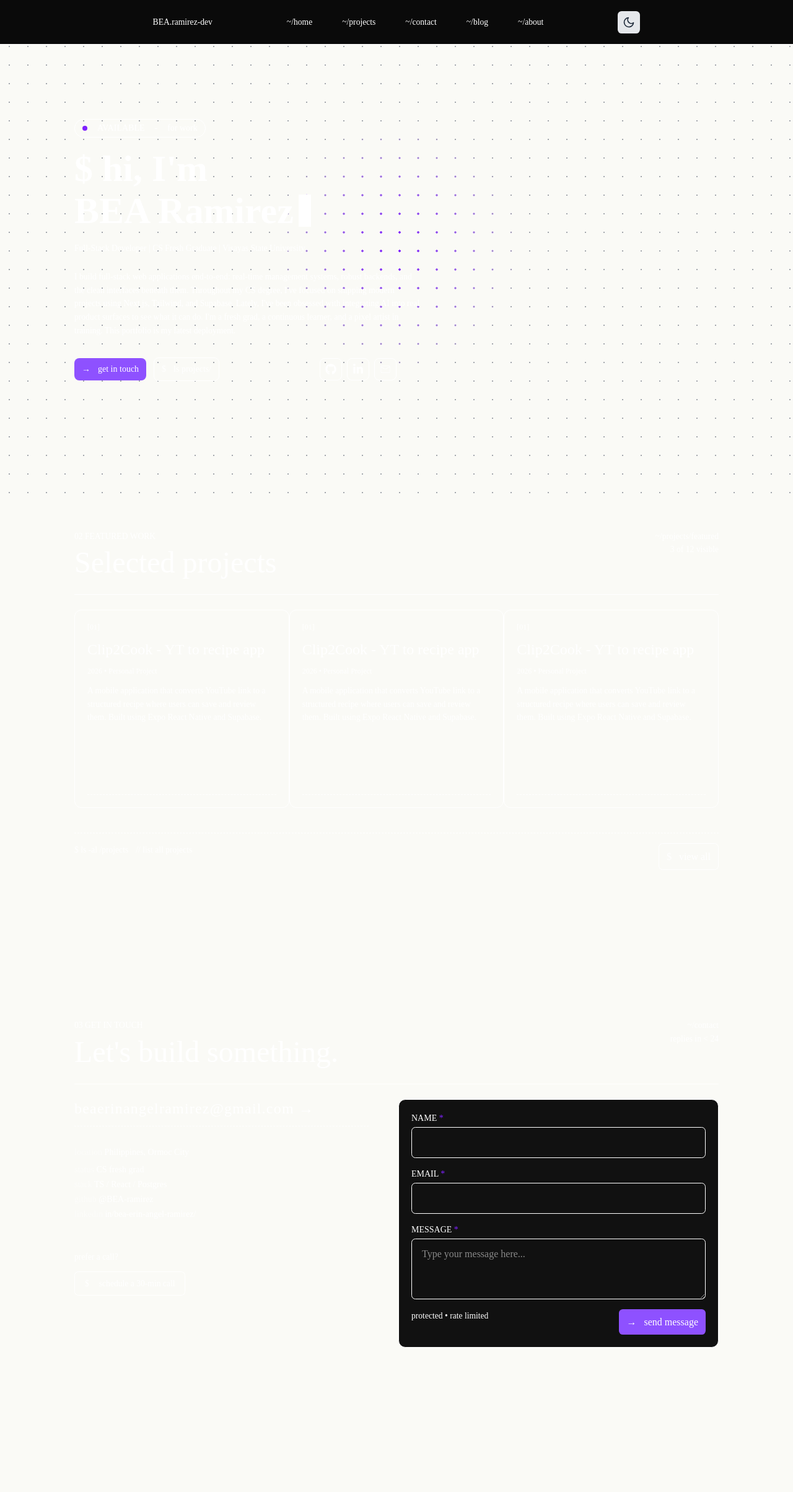
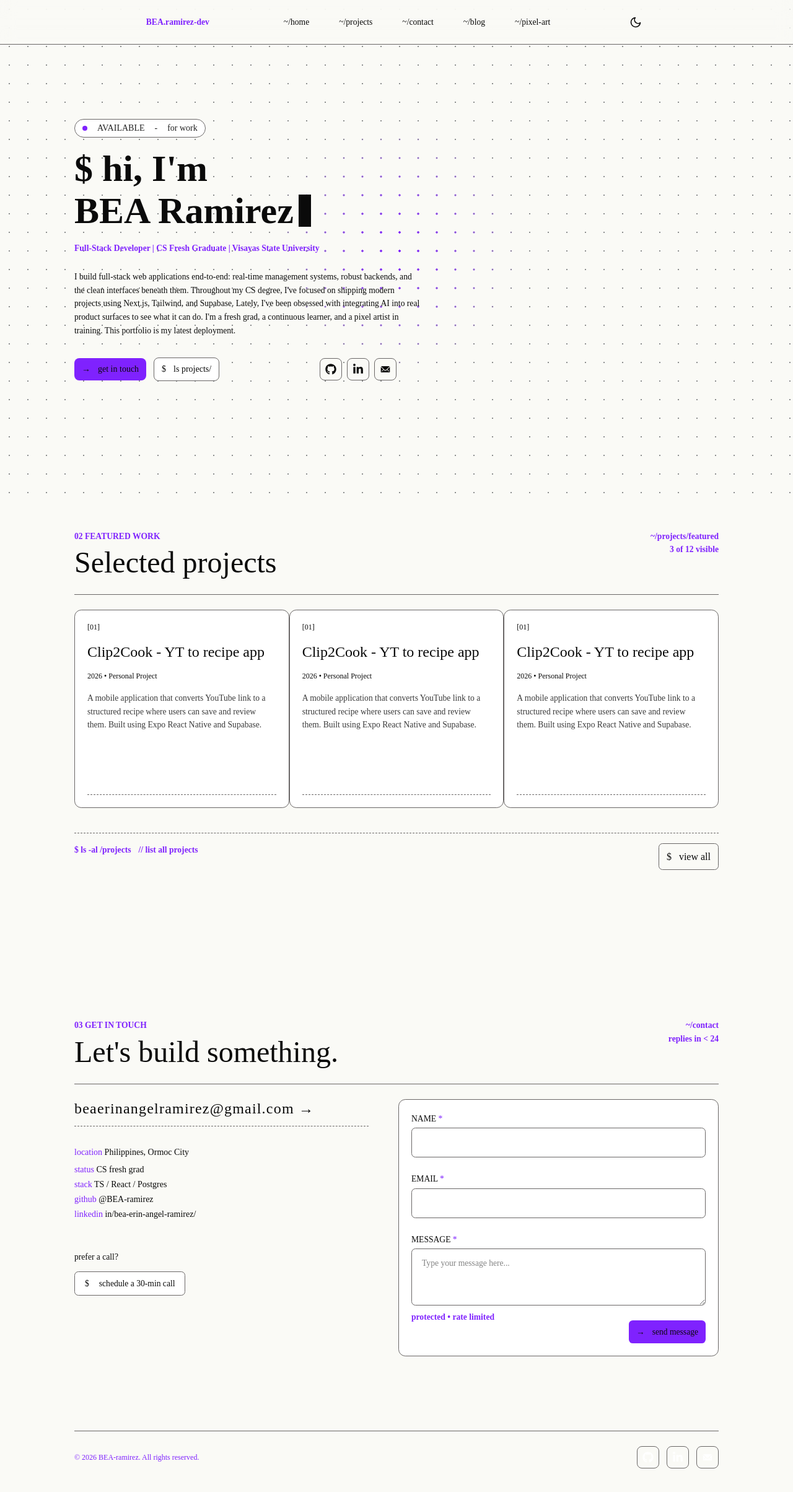
Before and after one commit to BEA-ramirez/portfolio-monorepo, a Next.js app in the folder apps/web/: page / in a window 1280 px wide. Shown: the top 2408 px of the page at 62% size. Before the commit the page ends 2295 px from the top, so only its background shows below. Built offline with nearby package versions, Linux system fonts and the light colour scheme.

Commit message:
- Updated main page for light and dark mode

```diff
--- a/apps/web/src/app/globals.css
+++ b/apps/web/src/app/globals.css
@@ -38,6 +38,7 @@
   --color-sidebar-primary: var(--sidebar-primary);
   --color-sidebar-foreground: var(--sidebar-foreground);
   --color-sidebar: var(--sidebar);
+  --color-secondary-accent: var(--secondary-accent);
   --color-chart-5: var(--chart-5);
   --color-chart-4: var(--chart-4);
   --color-chart-3: var(--chart-3);
@@ -73,44 +74,29 @@
   --foreground: oklch(0.145 0 0);
   --card: #ffffff;
   --card-foreground: oklch(0.145 0 0);
-  --accent: #8e51ff;
+  --secondary-foreground: #3a3a3a;
+  --accent: #7f22fe;
   --accent-foreground: oklch(0.145 0 0);
-  --secondary-accent: #7f22fe;
+  --secondary-accent: #9f5bff;
   --radius: 0.5rem;
+  --border: oklch(51.651% 0.00376 16.419);
+  --muted: oklch(0.708 0 0);
+  --muted-foreground: oklch(25.615% 0.00003 271.152);
 }
 
 .dark {
   --background: oklch(14.604% 0.00172 16.824);
   --foreground: oklch(0.985 0 0);
   --card: oklch(0.205 0 0);
-  --card-foreground: oklch(0.985 0 0);
-  --popover: oklch(0.205 0 0);
-  --popover-foreground: oklch(0.985 0 0);
-  --primary: oklch(0.922 0 0);
-  --primary-foreground: oklch(0.205 0 0);
-  --secondary: oklch(0.269 0 0);
-  --secondary-foreground: oklch(0.985 0 0);
+  --card-foreground: oklch(44.319% 0.00129 15.055);
+  --secondary-foreground: #848181;
   --muted: oklch(0.269 0 0);
-  --muted-foreground: oklch(0.708 0 0);
-  --accent: oklch(0.269 0 0);
+  --muted-foreground: oklch(81.173% 0.0011 12.54);
+  --accent: #7f22fe;
+  --secondary-accent: #9f5bff;
   --accent-foreground: oklch(0.985 0 0);
   --destructive: oklch(0.704 0.191 22.216);
-  --border: oklch(1 0 0 / 10%);
-  --input: oklch(1 0 0 / 15%);
-  --ring: oklch(0.556 0 0);
-  --chart-1: oklch(0.87 0 0);
-  --chart-2: oklch(0.556 0 0);
-  --chart-3: oklch(0.439 0 0);
-  --chart-4: oklch(0.371 0 0);
-  --chart-5: oklch(0.269 0 0);
-  --sidebar: oklch(0.205 0 0);
-  --sidebar-foreground: oklch(0.985 0 0);
-  --sidebar-primary: oklch(0.488 0.243 264.376);
-  --sidebar-primary-foreground: oklch(0.985 0 0);
-  --sidebar-accent: oklch(0.269 0 0);
-  --sidebar-accent-foreground: oklch(0.985 0 0);
-  --sidebar-border: oklch(1 0 0 / 10%);
-  --sidebar-ring: oklch(0.556 0 0);
+  --border: oklch(29.82% 0.00143 15.934);
 }
 
 @layer base {
--- a/apps/web/src/app/layout.tsx
+++ b/apps/web/src/app/layout.tsx
@@ -4,6 +4,10 @@ import "./globals.css";
 import { cn } from "@/lib/utils";
 import { ThemeProvider } from "@/components/theme-provider";
 import InteractiveDotGrid from "@/components/interactive-dot-grid";
+import ThemeToggle from "@/components/theme-toggle";
+import Link from "next/link";
+import { FaGithub, FaLinkedinIn } from "react-icons/fa";
+import { IoIosMail } from "react-icons/io";
 
 // const geistSans = Geist({
 //   variable: "--font-geist-sans",
@@ -49,7 +53,78 @@ export default function RootLayout({
             enableSystem
             disableTransitionOnChange
           >
-            {children}
+            <header className="sticky text-small text-foreground h-18 border-b border-border flex items-center justify-center gap-30 top-0 z-200 bg-background/50 backdrop-blur-md">
+              <Link href="/" className="text-accent font-bold cursor-pointer">
+                BEA.ramirez-dev
+              </Link>
+              <div className="flex items-center justify-center gap-12 ">
+                <Link
+                  href="/#home"
+                  className="hover:text-accent cursor-pointer"
+                >
+                  ~/home
+                </Link>
+                <Link
+                  href="/#projects"
+                  className="hover:text-accent cursor-pointer"
+                >
+                  ~/projects
+                </Link>
+                <Link
+                  href="/#contact"
+                  className="hover:text-accent cursor-pointer"
+                >
+                  ~/contact
+                </Link>
+                <Link
+                  href="/#blog"
+                  className="hover:text-accent cursor-pointer"
+                >
+                  ~/blog
+                </Link>
+                <Link
+                  href="/#pixel-art"
+                  className="hover:text-accent cursor-pointer"
+                >
+                  ~/pixel-art
+                </Link>
+              </div>
+              <ThemeToggle />
+            </header>
+            <main>{children}</main>
+            {/* Footer */}
+            <footer className="mt-20 border-t border-border mx-30 mb-20 pt-6 flex items-center justify-between text-xsmall text-accent">
+              <h5>© 2026 BEA-ramirez. All rights reserved.</h5>
+              <div className="flex items-center gap-3">
+                <a
+                  href="https://github.com/BEA-ramirez"
+                  className="group px-2 py-2 border border-border rounded-lg bg-background hover:border-accent"
+                >
+                  <FaGithub
+                    size={18}
+                    className="text-card group-hover:text-accent "
+                  />
+                </a>
+                <a
+                  href="https://www.linkedin.com/in/bea-erin-angel-ramirez/"
+                  className="group px-2 py-2 border border-border rounded-lg bg-background hover:border-accent"
+                >
+                  <FaLinkedinIn
+                    size={18}
+                    className="text-card group-hover:text-accent"
+                  />
+                </a>
+                <a
+                  href="mailto:beaerinangelramirez@gmail.com"
+                  className="group px-2 py-2 border border-border rounded-lg bg-background hover:border-accent"
+                >
+                  <IoIosMail
+                    size={18}
+                    className="text-card group-hover:text-accent"
+                  />
+                </a>
+              </div>
+            </footer>
           </ThemeProvider>
         </InteractiveDotGrid>
       </body>
--- a/apps/web/src/app/page.tsx
+++ b/apps/web/src/app/page.tsx
@@ -1,42 +1,35 @@
+"use client";
 import ProjectCard from "@/components/project-card";
-import ThemeToggle from "@/components/theme-toggle";
 import { FaGithub, FaLinkedinIn } from "react-icons/fa";
-import { CiMail } from "react-icons/ci";
+import { IoIosMail } from "react-icons/io";
+import { useRouter } from "next/navigation";
 
 export default function Home() {
+  const router = useRouter();
   return (
     <div className="font-mono flex flex-col flex-1  ">
-      <header className="text-small h-18 border-b border-white flex items-center justify-center gap-30 sticky top-0 z-100 bg-[#0a0a0a]">
-        <h1>BEA.ramirez-dev</h1>
-        <div className="flex items-center justify-center gap-12 ">
-          <a href="#home">~/home</a>
-          <a href="#projects">~/projects</a>
-          <a href="#contact">~/contact</a>
-          <a href="#blog">~/blog</a>
-          <a href="#about">~/about</a>
-        </div>
-        <ThemeToggle />
-      </header>
       {/* Home */}
       <section id="home" className="p-30">
-        <div className="text-sm mb-5 flex gap-4 items-center border border-white w-fit p-1 px-3 rounded-3xl">
-          <div className="rounded-full bg-violet-600 w-2 h-2" />
+        <div className="bg-card text-sm text-muted-foreground mb-5 flex gap-4 items-center border border-border w-fit p-1 px-3 rounded-3xl">
+          <div className="rounded-full bg-accent w-2 h-2" />
           <p className="uppercase">available</p>
           <p>-</p>
           <p>for work</p>
         </div>
 
-        <h2 className="mb-2 text-6xl font-bold">$ hi, I&apos;m</h2>
-        <div className="mb-5 flex items-center gap-2">
-          <h2 className="text-6xl font-bold">BEA Ramirez</h2>
-          <div className="w-5 h-13 bg-white" />
+        <h2 className="mb-2 text-6xl font-bold text-foreground">
+          $ hi, I&apos;m
+        </h2>
+        <div className="mb-5 flex items-center gap-2 ">
+          <h2 className="text-6xl font-bold text-foreground">BEA Ramirez</h2>
+          <div className="w-5 h-13 bg-foreground" />
         </div>
 
-        <p className="mb-6 text-small">
+        <p className="mb-6 text-small text-accent font-semibold">
           Full-Stack Developer | CS Fresh Graduate | Visayas State University
         </p>
 
-        <p className="mb-8 w-140 text-small">
+        <p className="mb-8 w-140 text-small text-foreground">
           I build full-stack web applications end-to-end: real-time management
           systems, robust backends, and the clean interfaces beneath them.
           Throughout my CS degree, I&apos;ve focused on shipping modern projects
@@ -47,11 +40,11 @@ export default function Home() {
         </p>
         <div className="flex items-center justify-between w-130">
           <div className="flex items-center gap-3">
-            <button className="px-3 py-2 text-sm flex items-center gap-3 bg-violet-500 rounded-lg">
+            <button className="px-3 py-2 text-sm flex items-center gap-3 bg-accent hover:bg-secondary-accent text-foreground rounded-lg cursor-pointer">
               <p>→</p>
               <p>get in touch</p>
             </button>
-            <button className="px-3 py-2 text-sm flex items-center gap-3 border border-white rounded-lg">
+            <button className="px-3 py-2 text-sm text-foreground bg-card hover:text-accent hover:border-accent flex items-center gap-3 border border-border rounded-lg cursor-pointer">
               <p>$</p>
               <p>ls projects/</p>
             </button>
@@ -59,51 +52,63 @@ export default function Home() {
           <div className="flex items-center gap-2">
             <a
               href="https://github.com/BEA-ramirez"
-              className="px-2 py-2 border border-white rounded-lg"
+              className="group hover:border-accent px-2 py-2 border border-border rounded-lg bg-background"
             >
-              <FaGithub size={18} />
+              <FaGithub
+                size={18}
+                className="text-foreground group-hover:text-accent"
+              />
             </a>
             <a
-              href="linkedin.com/in/bea-erin-angel-ramirez/"
-              className="px-2 py-2 border border-white rounded-lg"
+              href="https://www.linkedin.com/in/bea-erin-angel-ramirez/"
+              className="group hover:border-accent px-2 py-2 border border-border rounded-lg bg-background"
             >
-              <FaLinkedinIn size={18} />
+              <FaLinkedinIn
+                size={18}
+                className="text-foreground group-hover:text-accent"
+              />
             </a>
             <a
               href="mailto:beaerinangelramirez@gmail.com"
-              className="px-2 py-2 border border-white rounded-lg"
+              className="group hover:border-accent px-2 py-2 border border-border rounded-lg bg-background"
             >
-              <CiMail size={18} />
+              <IoIosMail
+                size={18}
+                className="text-foreground group-hover:text-accent"
+              />
             </a>
           </div>
         </div>
       </section>
 
       {/* Projects */}
-      <section id="projects" className="p-30">
+      <section id="projects" className="p-30 text-foreground">
         <div className="flex items-start justify-between">
-          <h6 className="uppercase text-small">
+          <h6 className="uppercase text-small text-accent font-bold">
             <span>02</span> Featured Work
           </h6>
-          <div className="flex flex-col items-end text-small">
+          <div className="flex flex-col items-end text-small text-accent font-semibold">
             <p>~/projects/featured</p>
             <p>3 of 12 visible</p>
           </div>
         </div>
-        <h2 className="mb-6 text-h1 -mt-4 border-b border-white pb-6">
+        <h2 className="mb-6 text-h1 -mt-4 border-b border-border pb-6">
           Selected projects
         </h2>
-        <div className="mb-4 flex items-center justify-between pb-10 border-b border-dashed border-white">
+        <div className="mb-4 flex items-center justify-between pb-10 border-b border-dashed border-border">
           <ProjectCard />
           <ProjectCard />
           <ProjectCard />
         </div>
-        <div className="flex items-start justify-between">
-          <div className="flex items-center gap-3 text-small">
+        <div className="flex items-start justify-between ">
+          <div className="flex items-center gap-3 text-small text-accent font-semibold">
             <p>$ ls -al /projects</p>
             <p>{"// list all projects"}</p>
           </div>
-          <button className="px-3 py-2 border border-white rounded-md flex items-center gap-3 text-body">
+          <button
+            onClick={() => router.push("/projects")}
+            className="px-3 py-2 bg-background hover:text-accent hover:border-accent cursor-pointer border border-border rounded-md flex items-center gap-3 text-body"
+          >
             <p>$</p>
             <p>view all</p>
           </button>
@@ -111,17 +116,17 @@ export default function Home() {
       </section>
 
       {/* Contact */}
-      <section id="contact" className="p-30">
+      <section id="contact" className="p-30 pb-10 text-foreground ">
         <div className="flex items-start justify-between">
-          <h6 className="uppercase text-small">
+          <h6 className="uppercase text-small text-accent font-bold">
             <span>03</span> Get in Touch
           </h6>
-          <div className="flex flex-col items-end text-small">
+          <div className="flex flex-col items-end text-small text-accent font-semibold">
             <p>~/contact</p>
             <p>{"replies in < 24"}</p>
           </div>
         </div>
-        <h2 className="mb-6 text-h1 -mt-4 border-b border-white pb-6">
+        <h2 className="mb-6 text-h1 -mt-4 border-b border-border pb-6">
           Let&apos;s build something.
         </h2>
         <div className="flex justify-between gap-12">
@@ -129,66 +134,78 @@ export default function Home() {
             <div className="border-b border-dashed pb-3  ">
               <a
                 href="mailto:beaerinangelramirez@gmail.com"
-                className="text-h3 tracking-wider"
+                className="text-h3 tracking-wider hover:font-semibold hover:text-accent transition-all duration-300"
               >
                 beaerinangelramirez@gmail.com →
               </a>
             </div>
             <div className="mt-8 mb-12 flex flex-col gap-1">
               <p className="text-sm mb-1">
-                <span className="text-white/50">location</span> Philippines,
-                Ormoc City
+                <span className="text-accent font-medium">location</span>{" "}
+                Philippines, Ormoc City
               </p>
               <p className="text-sm">
-                <span className="text-white/50">status</span> CS fresh grad
+                <span className="text-accent font-medium">status</span> CS fresh
+                grad
               </p>
               <p className="text-sm">
-                <span className="text-white/50">stack</span> TS / React /
-                Postgres
+                <span className="text-accent font-medium">stack</span> TS /
+                React / Postgres
               </p>
               <p className="text-sm">
-                <span className="text-white/50">github</span> @BEA-ramirez
+                <span className="text-accent font-medium">github</span>{" "}
+                @BEA-ramirez
               </p>
               <p className="text-sm">
-                <span className="text-white/50">linkedin</span>{" "}
+                <span className="text-accent font-medium">linkedin</span>{" "}
                 in/bea-erin-angel-ramirez/
               </p>
             </div>
             <div className="flex flex-col gap-3">
               <p className="text-small">prefer a call?</p>
-              <button className="flex items-center gap-4 border border-white rounded-md px-4 py-2 w-fit text-small">
+              <button className="group bg-card hover:font-semibold flex items-center gap-4 border border-border rounded-md px-4 py-2 w-fit text-small cursor-pointer hover:border-accent">
                 <p>$</p>
-                <p>schedule a 30-min call</p>
+                <p className="group-hover:text-accent">
+                  schedule a 30-min call
+                </p>
               </button>
             </div>
           </div>
-          <div className="flex-1 flex flex-col gap-4 border border-white bg-[#111] rounded-xl p-5">
+          <div className="flex-1 flex flex-col gap-6 border border-border bg-card rounded-xl p-5 text-foreground">
             <div className="flex flex-col gap-1">
-              <label className="uppercase text-sm">
-                name <span className="text-violet-600">*</span>
+              <label className="uppercase text-small">
+                name <span className="text-accent">*</span>
               </label>
-              <input type="text" className="border px-4 py-3 rounded-md" />
+              <input
+                type="text"
+                className="border px-4 py-3 rounded-md text-small"
+              />
             </div>
             <div className="flex flex-col gap-1">
-              <label className="uppercase text-sm">
-                email <span className="text-violet-600">*</span>
+              <label className="uppercase text-small">
+                email <span className="text-accent">*</span>
               </label>
-              <input type="email" className="border px-4 py-3 rounded-md" />
+              <input
+                type="email"
+                className="border px-4 py-3 rounded-md text-small"
+              />
             </div>
             <div className="flex flex-col gap-1">
-              <label className="uppercase text-sm">
-                message <span className="text-violet-600">*</span>
+              <label className="uppercase text-small">
+                message <span className="text-accent">*</span>
               </label>
               <textarea
                 name="message"
                 rows={3}
                 placeholder="Type your message here..."
-                className="border px-4 py-3 rounded-md"
+                className="border px-4 py-3 rounded-md text-small"
               />
             </div>
             <div className="flex justify-between">
-              <p className="text-small">protected • rate limited</p>
-              <button className="px-3 py-2 flex items-center gap-3 bg-violet-500 rounded-md text-body">
+              <p className="text-small text-accent font-semibold -mt-4">
+                protected • rate limited
+              </p>
+              <button className="px-3 py-2 flex items-center gap-3 bg-accent hover:bg-secondary-accent rounded-md text-small cursor-pointer">
                 <p>→</p>
                 <p>send message</p>
               </button>
--- a/apps/web/src/app/projects/page.tsx
+++ b/apps/web/src/app/projects/page.tsx
@@ -0,0 +1,28 @@
+import ThemeToggle from "@/components/theme-toggle";
+import Link from "next/link";
+import { CiSearch } from "react-icons/ci";
+
+export default function ProjectsPage() {
+  return (
+    <div className="font-mono flex flex-col flex-1 p-30">
+      <h6 className="text-xsmall text-accent mb-4">~ / projects / 9 entries</h6>
+
+      <h2 className="text-6xl text-foreground font-semibold mb-4">
+        $ ls -al <span className="text-accent">~/projects</span>
+      </h2>
+      <p className="text-small text-foreground">
+        All things I&apos;ve worked on. Some are academic, others are personal.
+      </p>
+      <div className="flex justify-end pb-8 border-b border-border">
+        <div className="bg-card w-80 mt-8 flex items-center gap-3 border border-border rounded-md px-3 py-2 text-foreground focus:outline-none focus:ring-2 focus:ring-accent focus:border-accent">
+          <CiSearch size={20} />
+          <input
+            type="text"
+            placeholder="Search projects..."
+            className="text-small text-foreground w-full focus:outline-none"
+          />
+        </div>
+      </div>
+    </div>
+  );
+}
--- a/apps/web/src/components/interactive-dot-grid.tsx
+++ b/apps/web/src/components/interactive-dot-grid.tsx
@@ -24,14 +24,14 @@ export default function InteractiveDotGrid({
   return (
     <div
       ref={containerRef}
-      className="relative min-h-screen w-full bg-background overflow-hidden"
+      className="relative min-h-screen w-full bg-background"
     >
       {/* LAYER 1: gray grid */}
       <div
         className="pointer-events-none fixed inset-0 z-0 opacity-50"
         style={{
           // creates a repeating 1.5px dot every 30px
-          backgroundImage: `radial-gradient(circle at center, #4b5563 1.55px, transparent 1.55px)`,
+          backgroundImage: `radial-gradient(circle at center, #212327 1.55px, transparent 1.55px)`,
           backgroundSize: "30px 30px",
         }}
       />
--- a/apps/web/src/components/project-card.tsx
+++ b/apps/web/src/components/project-card.tsx
@@ -1,11 +1,15 @@
 export default function ProjectCard() {
   return (
-    <div className="w-90 h-80 border border-white rounded-xl p-5">
-      <div className="flex flex-col gap-3 border-b border-dashed h-full">
-        <p className="text-xsmall">[01]</p>
-        <h5 className="text-2xl">Clip2Cook - YT to recipe app</h5>
-        <p className="text-xsmall">2026 • Personal Project</p>
-        <p className="text-small">
+    <div className="group w-90 h-80 hover:border-accent cursor-pointer border border-border rounded-xl p-5 bg-card text-foreground">
+      <div className="flex flex-col gap-4 border-b border-dashed h-full group-hover:border-accent">
+        <p className="text-xsmall group-hover:text-accent text-card-foreground">
+          [01]
+        </p>
+        <h5 className="text-2xl ">Clip2Cook - YT to recipe app</h5>
+        <p className="text-xsmall group-hover:text-accent text-card-foreground">
+          2026 • Personal Project
+        </p>
+        <p className="text-small font-medium text-secondary-foreground">
           A mobile application that converts YouTube link to a structured recipe
           where users can save and review them. Built using Expo React Native
           and Supabase.
--- a/apps/web/src/components/theme-toggle.tsx
+++ b/apps/web/src/components/theme-toggle.tsx
@@ -26,7 +26,7 @@ export default function ThemeToggle() {
   return (
     <button
       onClick={() => setTheme(theme === "dark" ? "light" : "dark")}
-      className="p-2 rounded-md bg-gray-200 text-gray-800 dark:bg-gray-700 dark:text-gray-200 transition-colors cursor-pointer"
+      className="p-2 rounded-md text-foreground hover:text-accent transition-colors cursor-pointer"
       title="Toggle Dark Mode"
     >
       {theme === "dark" ? <FiSun size={20} /> : <FiMoon size={20} />}
```
Also changed, not shown: 1 other file (tests, documents, lock files or other folders).
